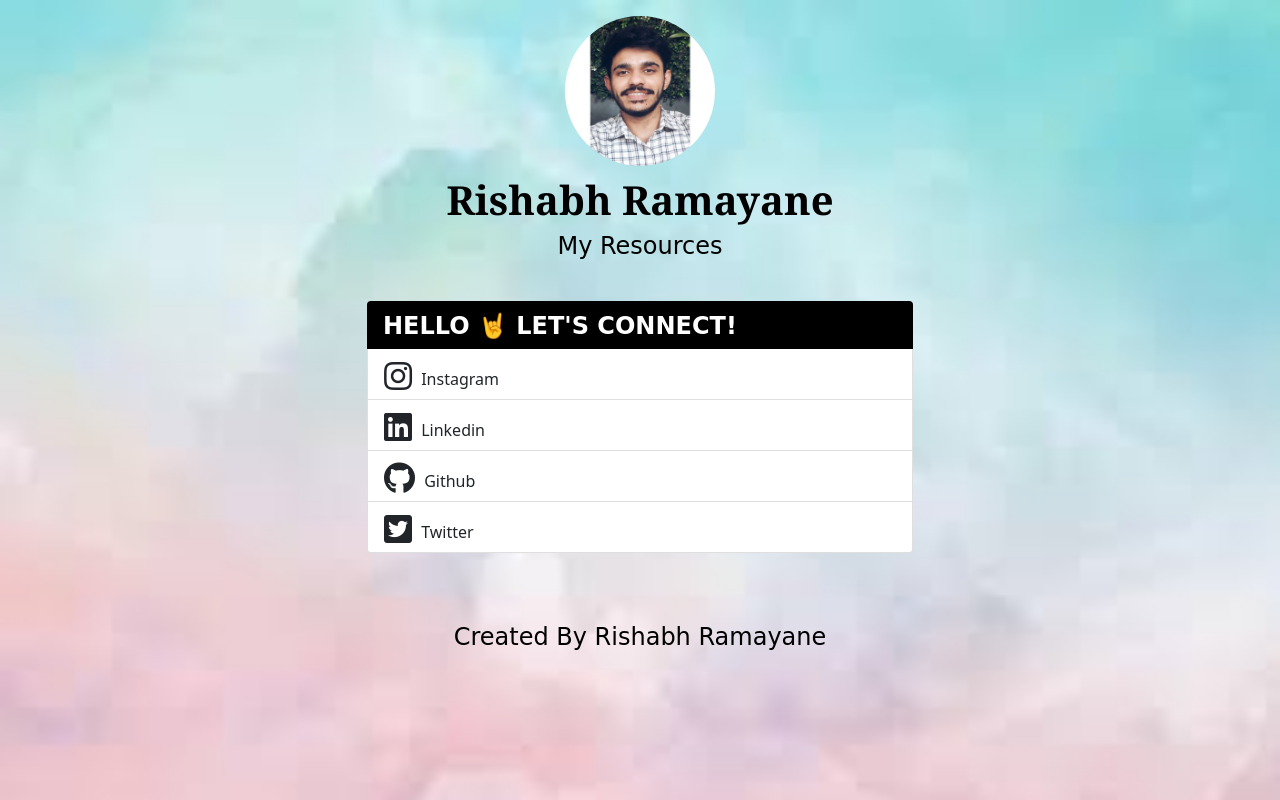
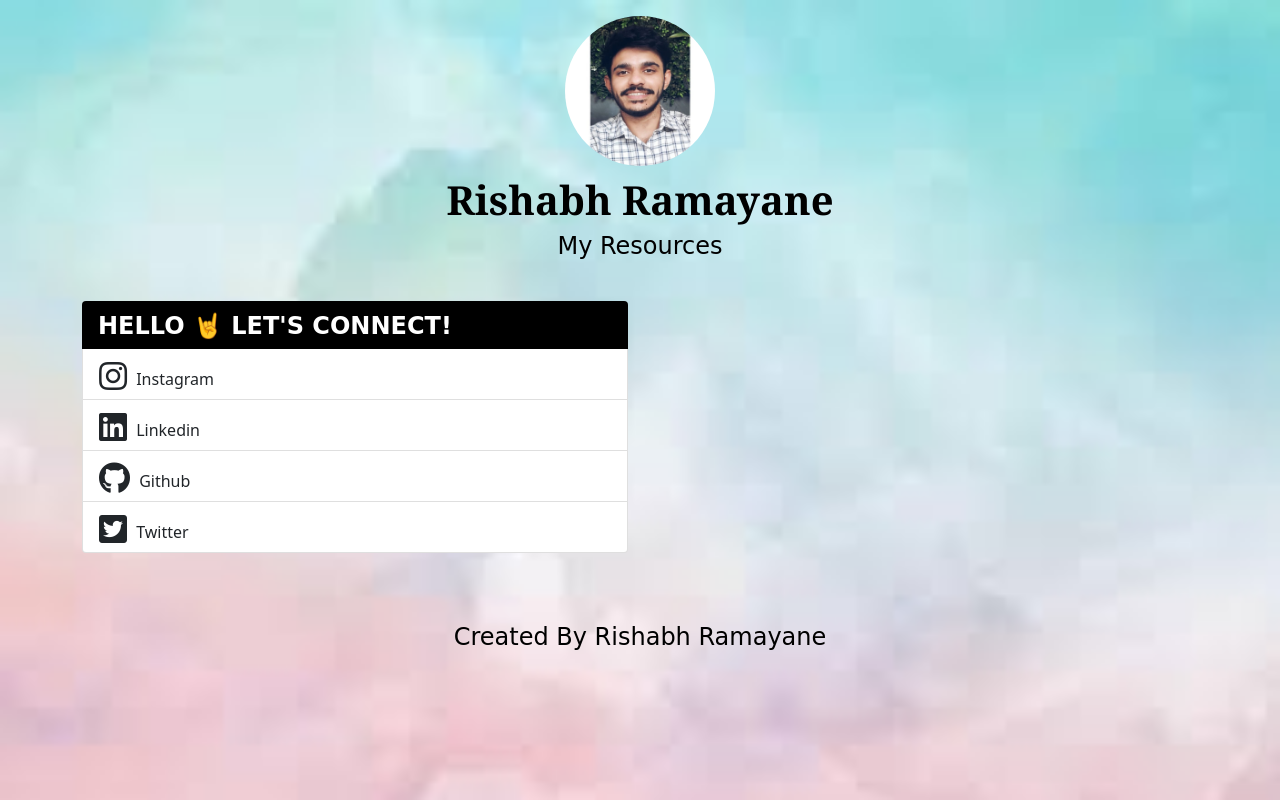
Before and after one commit to Rish2704/Link-Tree, a plain HTML site: page index.html in a window 1280 px wide. Drawn offline with nearby package versions, Linux system fonts and the light colour scheme; a web font is replaced by a local one.

Commit message:
Update index.html

```diff
--- a/index.html
+++ b/index.html
@@ -23,7 +23,7 @@
        </div>
     </div>
        <div class="row">
-        <div class="col-12 col-lg-6 offset-lg-3 mt-4">
+        <div class="col-12 col-lg-6 mt-4">
           <div class="list-group">
             <h3 href="#" class="list-group-item">Hello &#129304; Let's Connect! </h3>
             <a href="https://instagram.com/__rishu.27__?igshid=OGQ5ZDc2ODk2ZA==" class="list-group-item list-group-item-action">
```
